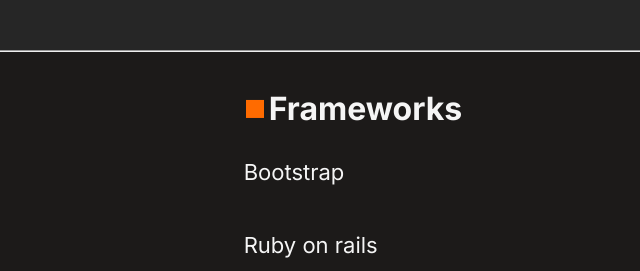
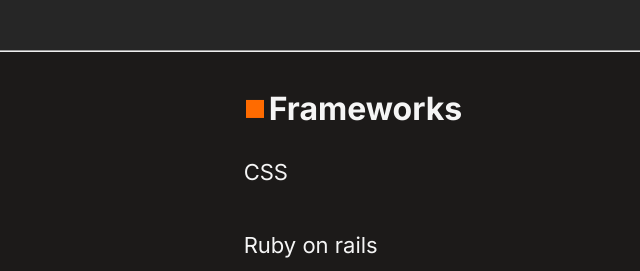
Before and after one commit to Habtamu210/portfoliopage, a website with bundled scripts: page index.html in a window 1280 px wide. Shown: the part 3140-3411 px from the top of the page, 312-952 px from the left. Built offline with nearby package versions, Linux system fonts and the light colour scheme.

Commit message:
Update css

```diff
--- a/index.html
+++ b/index.html
@@ -127,7 +127,7 @@
         <h3 class="fhead">Frameworks</h3>
       </div>
       <ul class="language-list">
-        <li>Bootstrap</li>
+        <li>CSS</li>
         <li>Ruby on rails</li>
         <li>Rspec</li>
         <li>CopyBara</li>
```
